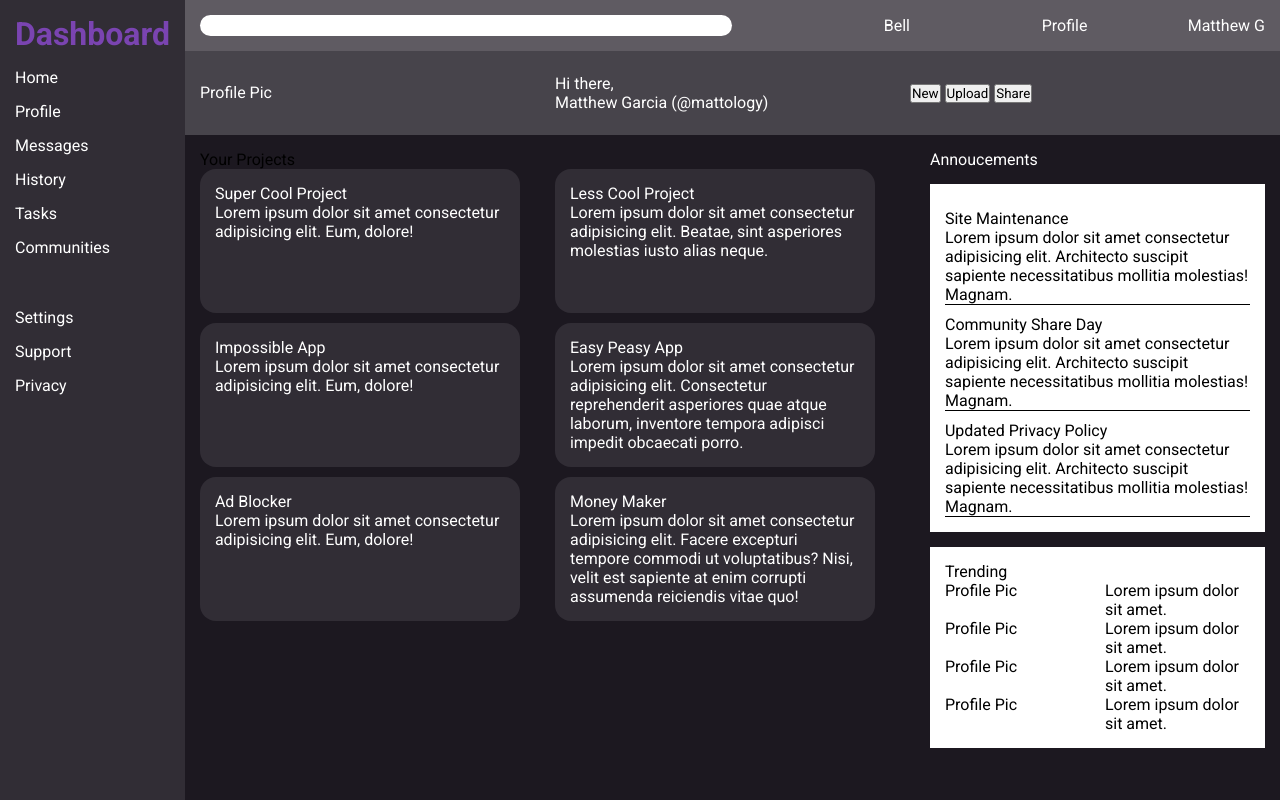
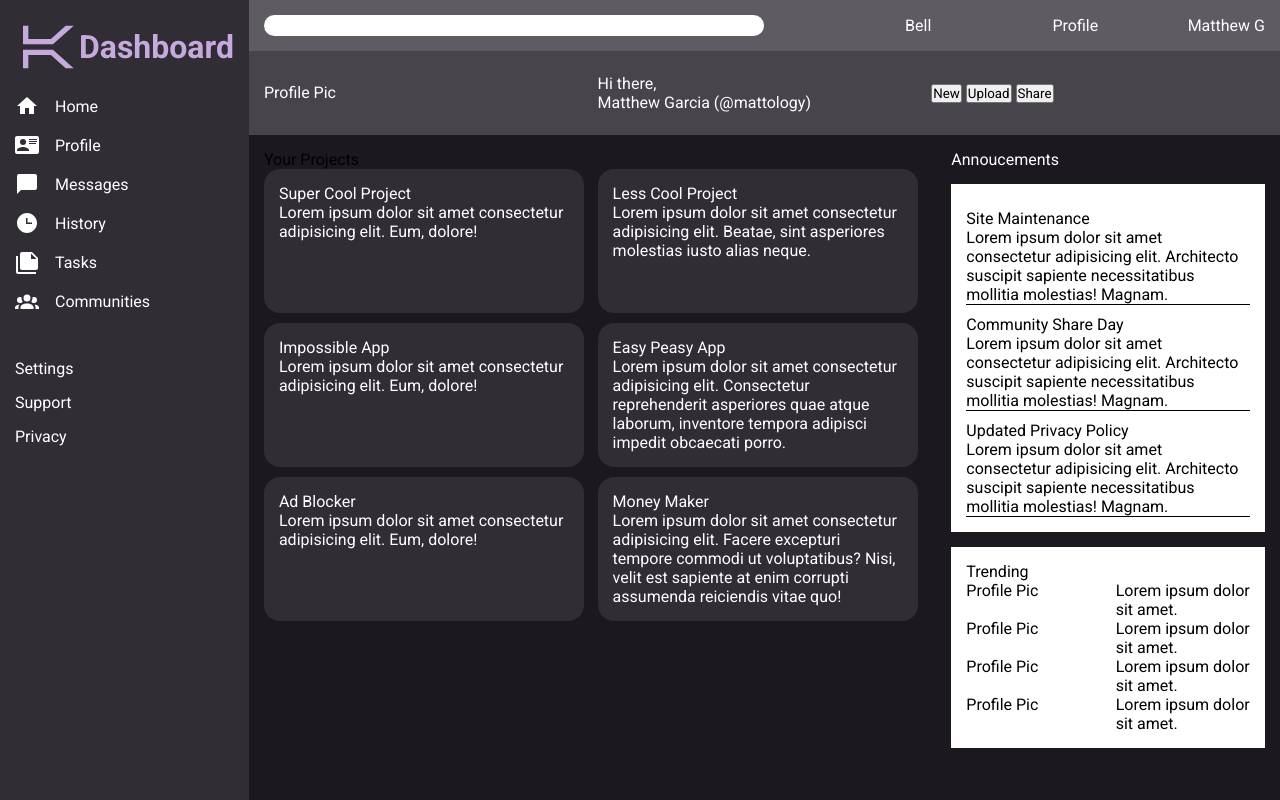
Before and after one commit to gmatt20/odin-admin-dashboard, a plain HTML site: page index.html in a window 1280 px wide. Drawn offline with Linux system fonts and the light colour scheme.

Commit message:
Added additional SVGs and implemented SVGs into the design.

```diff
--- a/index.html
+++ b/index.html
@@ -35,16 +35,17 @@
       </div>
       <div class="aside">
         <div class="aside-title-container">
+          <svg class="dashboard-logo" xmlns="http://www.w3.org/2000/svg" viewBox="0 0 24 24"><path d="M3 4V11H14.23L22 4H19L13.46 9H5V4H3M3 13V20H5V15H13.46L19 20H22L14.23 13H3Z" /></svg>
           <p class="aside-title">Dashboard</p>
         </div>
         <div class="menu-items-1">
           <ul>
-            <li><a href="#">Home</a></li>
-            <li><a href="#">Profile</a></li>
-            <li><a href="#">Messages</a></li>
-            <li><a href="#">History</a></li>
-            <li><a href="#">Tasks</a></li>
-            <li><a href="#">Communities</a></li>
+            <li><svg class="menu-icons" xmlns="http://www.w3.org/2000/svg" viewBox="0 0 24 24"><path d="M10,20V14H14V20H19V12H22L12,3L2,12H5V20H10Z" /></svg><a href="#">Home</a></li>
+            <li><svg class="menu-icons"  xmlns="http://www.w3.org/2000/svg" viewBox="0 0 24 24"><path d="M2,3H22C23.05,3 24,3.95 24,5V19C24,20.05 23.05,21 22,21H2C0.95,21 0,20.05 0,19V5C0,3.95 0.95,3 2,3M14,6V7H22V6H14M14,8V9H21.5L22,9V8H14M14,10V11H21V10H14M8,13.91C6,13.91 2,15 2,17V18H14V17C14,15 10,13.91 8,13.91M8,6A3,3 0 0,0 5,9A3,3 0 0,0 8,12A3,3 0 0,0 11,9A3,3 0 0,0 8,6Z" /></svg><a href="#">Profile</a></li>
+            <li><svg class="menu-icons"  xmlns="http://www.w3.org/2000/svg" viewBox="0 0 24 24"><path d="M20,2H4A2,2 0 0,0 2,4V22L6,18H20A2,2 0 0,0 22,16V4C22,2.89 21.1,2 20,2Z" /></svg><a href="#">Messages</a></li>
+            <li><svg class="menu-icons"  xmlns="http://www.w3.org/2000/svg" viewBox="0 0 24 24"><path d="M12 2C6.5 2 2 6.5 2 12C2 17.5 6.5 22 12 22C17.5 22 22 17.5 22 12S17.5 2 12 2M17 13H11V7H12.5V11.5H17V13Z" /></svg><a href="#">History</a></li>
+            <li><svg class="menu-icons" xmlns="http://www.w3.org/2000/svg" viewBox="0 0 24 24"><path d="M16,9H21.5L16,3.5V9M7,2H17L23,8V18A2,2 0 0,1 21,20H7C5.89,20 5,19.1 5,18V4A2,2 0 0,1 7,2M3,6V22H21V24H3A2,2 0 0,1 1,22V6H3Z" /></svg><a href="#">Tasks</a></li>
+            <li><svg class="menu-icons" xmlns="http://www.w3.org/2000/svg" viewBox="0 0 24 24"><path d="M12,5.5A3.5,3.5 0 0,1 15.5,9A3.5,3.5 0 0,1 12,12.5A3.5,3.5 0 0,1 8.5,9A3.5,3.5 0 0,1 12,5.5M5,8C5.56,8 6.08,8.15 6.53,8.42C6.38,9.85 6.8,11.27 7.66,12.38C7.16,13.34 6.16,14 5,14A3,3 0 0,1 2,11A3,3 0 0,1 5,8M19,8A3,3 0 0,1 22,11A3,3 0 0,1 19,14C17.84,14 16.84,13.34 16.34,12.38C17.2,11.27 17.62,9.85 17.47,8.42C17.92,8.15 18.44,8 19,8M5.5,18.25C5.5,16.18 8.41,14.5 12,14.5C15.59,14.5 18.5,16.18 18.5,18.25V20H5.5V18.25M0,20V18.5C0,17.11 1.89,15.94 4.45,15.6C3.86,16.28 3.5,17.22 3.5,18.25V20H0M24,20H20.5V18.25C20.5,17.22 20.14,16.28 19.55,15.6C22.11,15.94 24,17.11 24,18.5V20Z" /></svg><a href="#">Communities</a></li>
           </ul>
         </div>
         <div class="menu-items-2">
--- a/styles.css
+++ b/styles.css
@@ -1,7 +1,7 @@
 @import url('https://fonts.googleapis.com/css2?family=Poppins:ital,wght@0,100;0,200;0,300;0,400;0,500;0,600;0,700;0,800;0,900;1,100;1,200;1,300;1,400;1,500;1,600;1,700;1,800;1,900&family=Roboto:ital,wght@0,100;0,300;0,400;0,500;0,700;0,900;1,100;1,300;1,400;1,500;1,700;1,900&display=swap');
 :root{
   /** Dark theme primary colors */
---color-primary-a0: #7a44b1;
+--color-primary-a0: #9c57e1;
 --color-primary-a10: #8a58ba;
 --color-primary-a20: #996cc3;
 --color-primary-a30: #a881cc;
@@ -83,10 +83,14 @@ body {
   grid-template-rows: repeat(15, 1fr);
 }
 .aside-title{
-  color: var(--color-primary-a0);
+  color: var(--color-primary-a50);
   text-decoration: none;
   font-size: 2rem;
   font-weight: 600;
+}
+.dashboard-logo{
+  fill: var(--color-primary-a50);
+  width: 4rem;
 }
 a{
   text-decoration: none;
@@ -94,6 +98,9 @@ a{
 }
 .aside-title-container {
   grid-row-start: 1;
+  display: grid;
+  grid-template-columns: 1fr 1fr;
+  align-items: center;
 }
 .menu-items-1 {
   grid-row-start: 2;
@@ -105,6 +112,14 @@ a{
 li {
   list-style: none;
   margin-top: 15px;
+  display: grid;
+  grid-template-columns: 40px 40px;
+  text-align: left;
+  align-items: center;
+}
+.menu-icons{
+  width: 1.5rem;
+  fill: white;
 }
 .article {
   background-color: var(--color-surface-mixed-a0);
```
Also changed, not shown: assets/magnify.svg (added).
